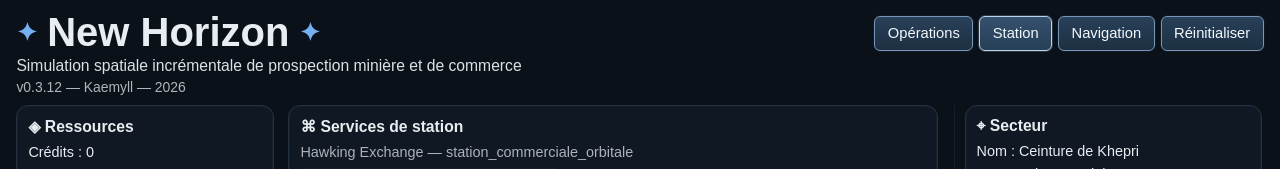
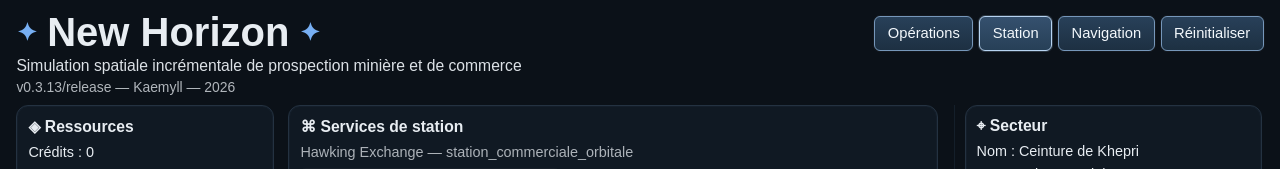
Before and after one commit to Kaemyll/newhorizon, a Vue app: page / in a window 1280 px wide. Shown: the top 169 px of the page. Built offline with nearby package versions, Linux system fonts and the light colour scheme.

Commit message:
[v0.3.13] Création de la branche release

```diff
--- a/src/game/donneesInitiales.js
+++ b/src/game/donneesInitiales.js
@@ -10,7 +10,7 @@ export function creerEtatInitialJeu() {
 
   return {
     meta: {
-      version: '0.3.12',
+      version: '0.3.13/release',
       auteur: 'Kaemyll',
       annee: 2026,
     },
```
